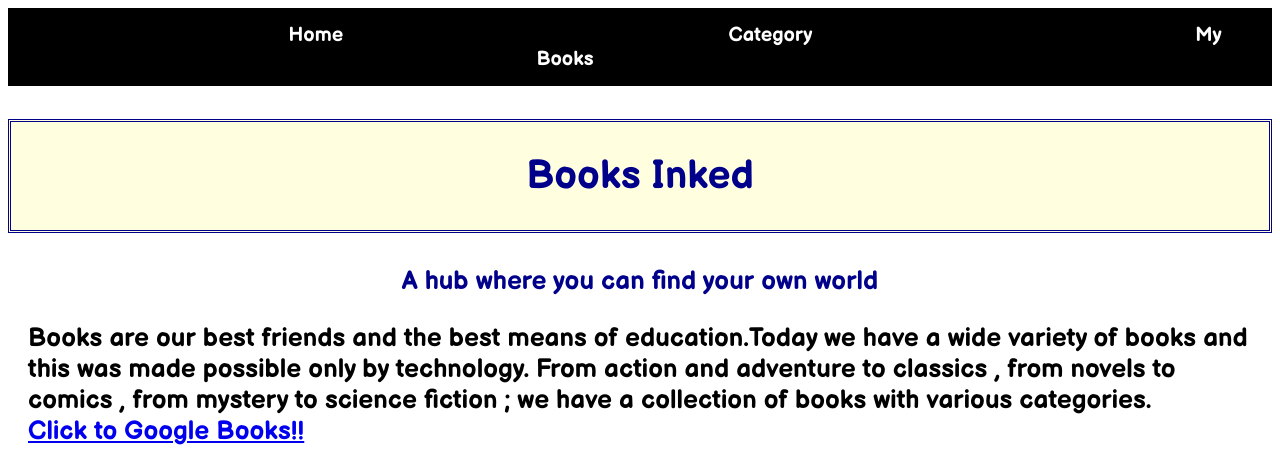
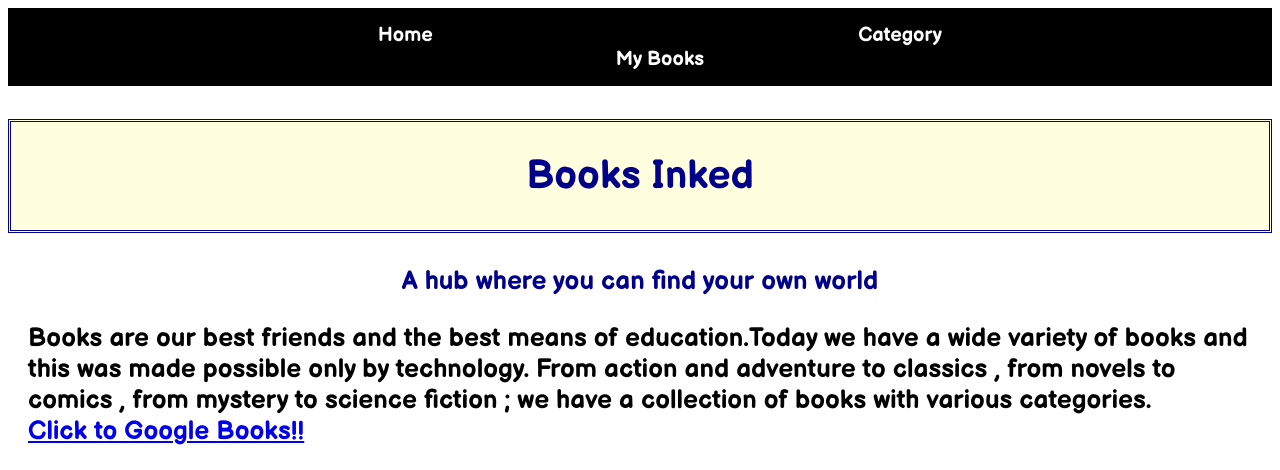
Before and after one commit to Chiya14/Books-INKED, a plain HTML site: page c.html in a window 1280 px wide. Shown: the top 470 px of the page. Drawn offline with Linux system fonts and the light colour scheme.

Commit message:
books.css

```diff
--- a/style.css
+++ b/style.css
@@ -51,7 +51,7 @@ h1{
  }
  li{
      display: inline;
-     margin: 190px;
+     margin: 210px;
 
 
  }
```
